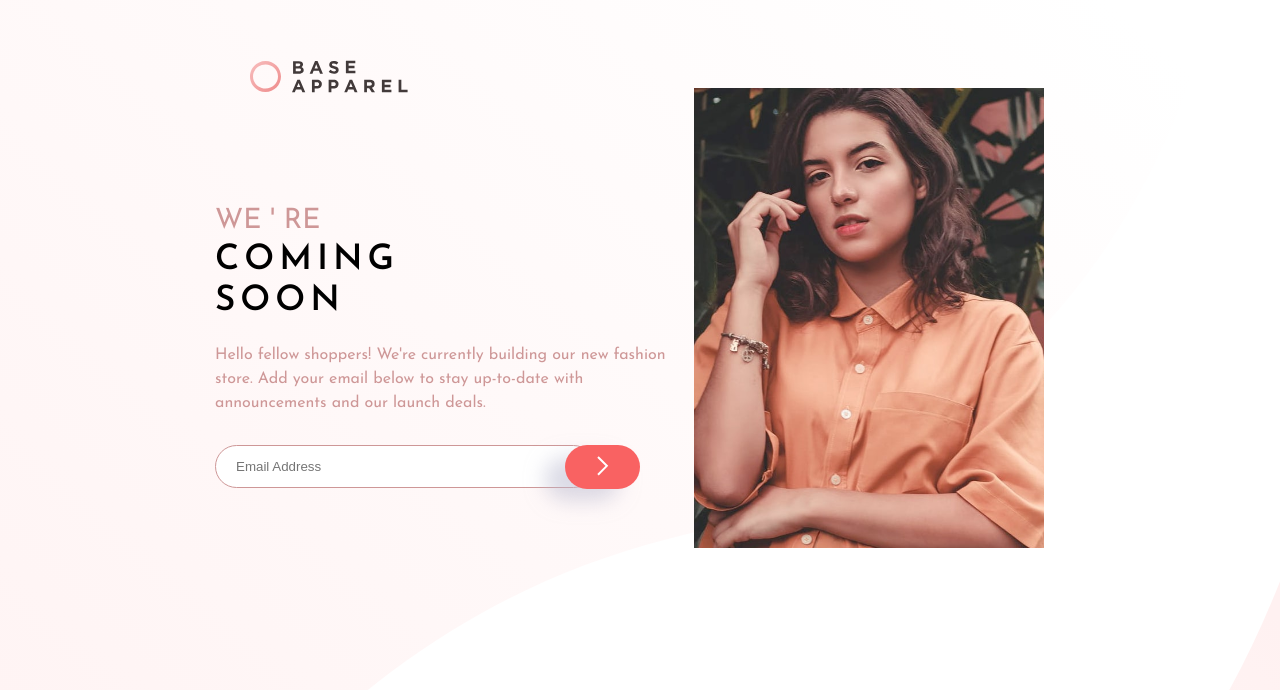
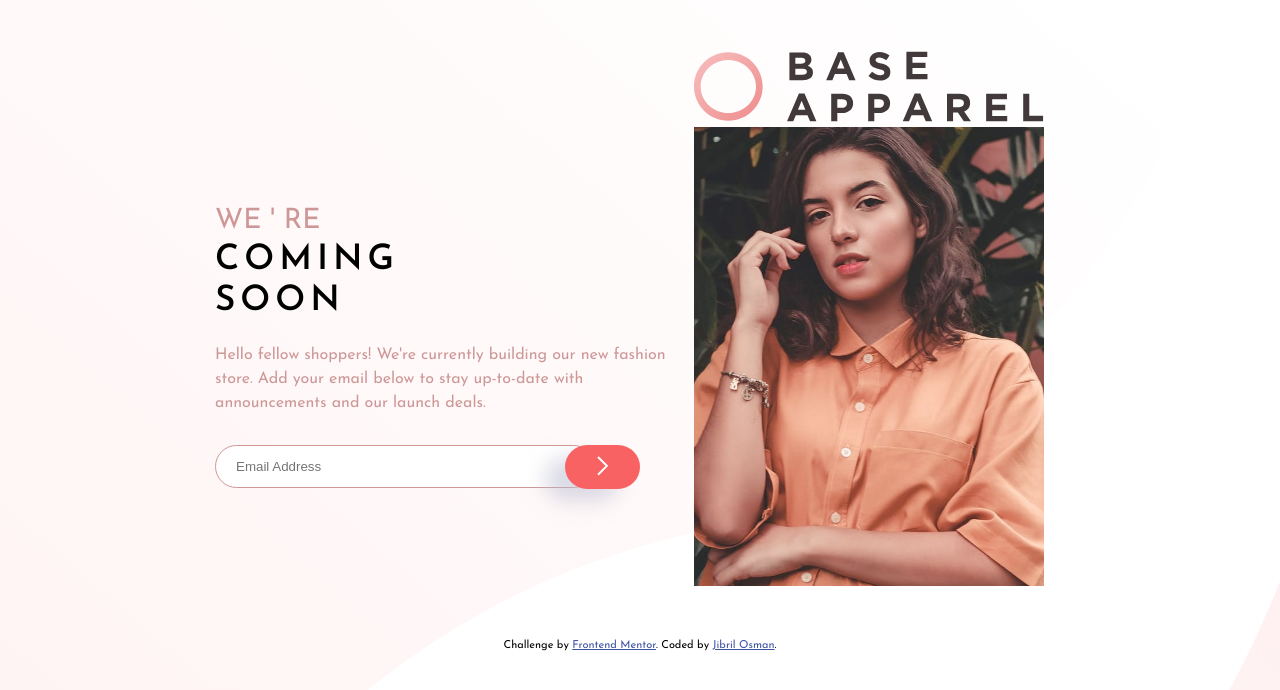
Before and after one commit to jibrilosman/base-apparel-coming-soon-master, a plain HTML site: page index.html in a window 1280 px wide. Drawn offline with Linux system fonts and the light colour scheme.

Commit message:
Add files via upload

```diff
--- a/index.html
+++ b/index.html
@@ -7,11 +7,16 @@
         <link rel="preconnect" href="https://fonts.gstatic.com">
         <link href="https://fonts.googleapis.com/css2?family=Josefin+Sans:wght@300;400;600&display=swap" rel="stylesheet">
         <meta name="viewport" content="width=device-width, initial-scale=1.0">
+
+        <style>
+            .attribution { font-size: 11px; text-align: center; }
+            .attribution a { color: hsl(228, 45%, 44%); }
+          </style>
     </head>
     <body>
-        <header>
-            <img src="images/logo.svg" alt="logo" class="logo">
-        </header>
+
+
+
         <section class="container">
 
             <div class="apparel">
@@ -30,11 +35,18 @@
                             <small id="small">Please provide a valid email</small>
                     </div>
                     <div class="hero-img">
-                        <img src="images/hero-desktop.jpg" alt="">
+                        <img src="images/logo.svg" alt="logo" class="logo">
+                        <img src="images/hero-desktop.jpg" alt="hero-img" class="hero">
                     </div>
                 </div>
             </div>
         </section>
+        <footer>
+            <p class="attribution">
+              Challenge by <a href="https://www.frontendmentor.io?ref=challenge" target="_blank">Frontend Mentor</a>.
+              Coded by <a href="#">Jibril Osman</a>.
+            </p>
+          </footer>
         <script src="script.js"></script>
     </body>
 </html>
```
